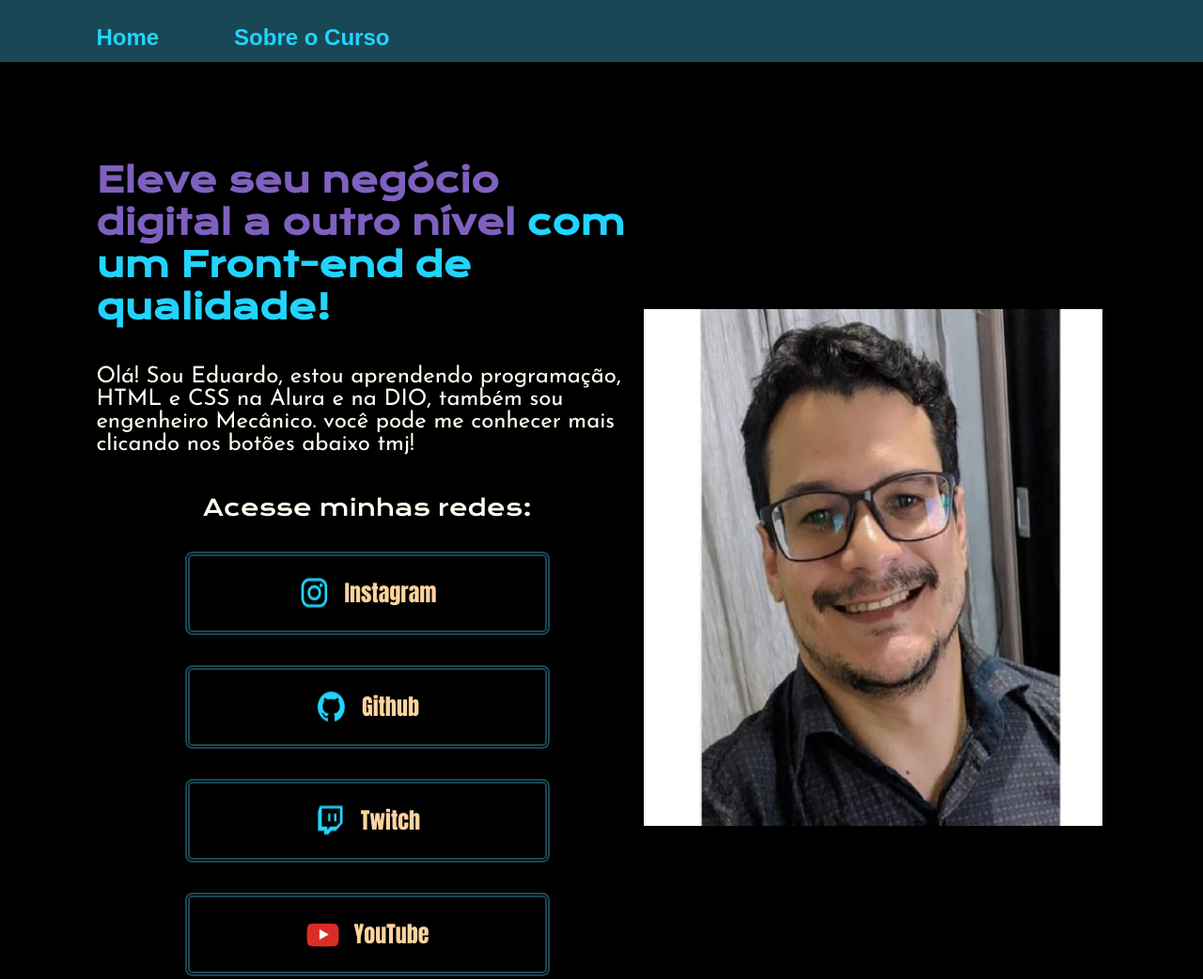
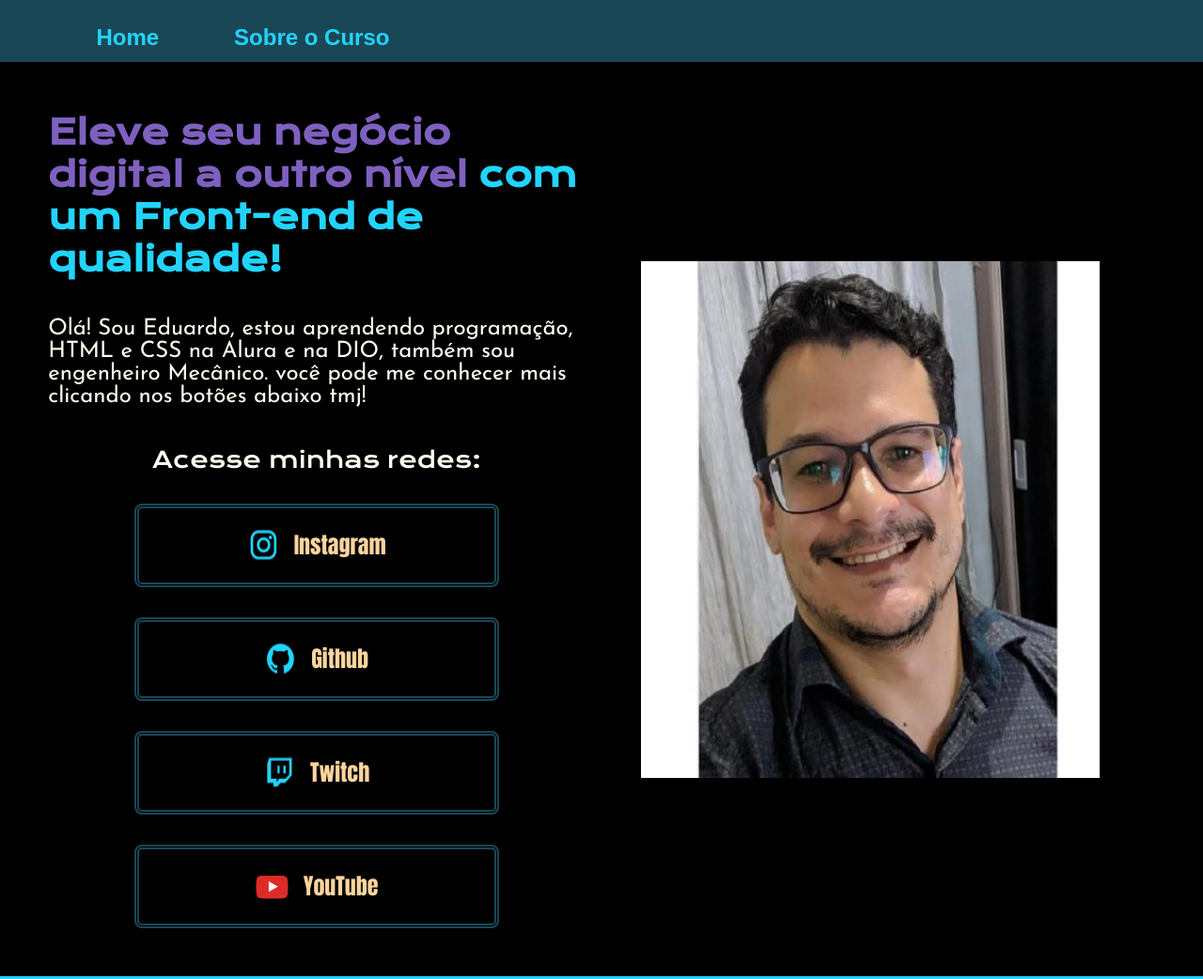
Before and after one commit to Eduebmoises/HTML-e-CSS-Modulo-2-e-3-Alura, a plain HTML site: page index.html in a window 1280 px wide. Shown: the top 1042 px of the page at 94% size. Drawn offline with nearby package versions, Linux system fonts and the light colour scheme.

Commit message:
melhorando o layout da imagem e o da apresentação

```diff
--- a/style.css
+++ b/style.css
@@ -28,12 +28,12 @@
 }
 
 .imagen{
-
+    display: flex;
     width: 488px;
     height: 550px;
     top: 235px;
     left: 1030px;
-    padding: 5px;
+    padding: 5%;
     border: 10px  yellow;
 
 ;
@@ -57,7 +57,7 @@ body
 
 .apresentacao{
     /* margin: 10%; */
-    padding: 8%;
+    padding: 4%;
     display: flex;
     align-items: center;
     justify-content: space-between;
```
